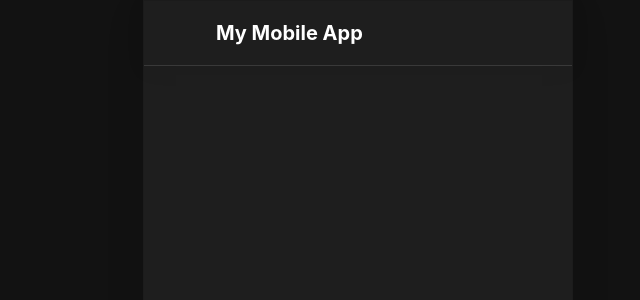
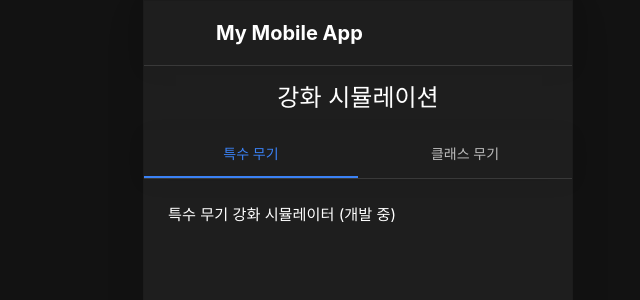
Before and after one commit to Gimban/reosv-index-mobile, a React (Create React App) app: page /enh_sim in a window 1280 px wide. Before the commit this address had no page. Shown: the top 300 px of the page, without its empty margins (282-922 px from the left). Built offline with nearby package versions, Linux system fonts and the light colour scheme; some icons are missing.

Commit message:
- 강화 시뮬레이터 기반 구현 - 시트 데이터 메뉴 비활성화 (주석 처리)

```diff
--- a/src/components/App/App.js
+++ b/src/components/App/App.js
@@ -1,6 +1,6 @@
-import React, { useState, useEffect } from "react";
+import React, { useState } from "react";
 import { Box, Paper } from "@mui/material";
-import { Routes, Route, useLocation, useNavigate } from "react-router-dom";
+import { Routes, Route, useNavigate } from "react-router-dom";
 import { CacheProvider } from "../../contexts/CacheContext";
 import { ThemeContextProvider } from "../../contexts/ThemeContext";
 import Header from "../Header";
@@ -11,13 +11,14 @@ import Weapons from "../Weapons";
 import WeaponDetail from "../WeaponDetail";
 import Class from "../Class";
 import ClassDetail from "../ClassDetail";
+import EnhSim from "../EnhSim";
 import SideDrawer from "../SideDrawer"; // SideDrawer import
 import * as styles from "./App.styles";
 
 export default function App() {
   // const [tab, setTab] = useState(0);
   const [isDrawerOpen, setIsDrawerOpen] = useState(false); // Drawer 상태 추가
-  const location = useLocation();
+  // const location = useLocation();
   const navigate = useNavigate();
 
   /*
@@ -87,6 +88,7 @@ export default function App() {
               <Route path="class" element={<Class />} />
               <Route path="weapons/:weaponName" element={<WeaponDetail />} />
               <Route path="classes/:className" element={<ClassDetail />} />
+              <Route path="/enh_sim" element={<EnhSim />} />
               <Route
                 path="/search"
                 element={
--- /dev/null
+++ b/src/components/EnhSim/ClassWeapon/ClassWeapon.js
@@ -0,0 +1,5 @@
+import React from "react";
+
+export default function ClassWeapon() {
+  return <div>클래스 무기 강화 시뮬레이터 (개발 중)</div>;
+}
--- /dev/null
+++ b/src/components/EnhSim/ClassWeapon/index.js
@@ -0,0 +1 @@
+export { default } from "./ClassWeapon";
--- /dev/null
+++ b/src/components/EnhSim/EnhSim.js
@@ -0,0 +1,58 @@
+import React, { useState } from "react";
+import { Box, Typography, Container, AppBar, Tabs, Tab } from "@mui/material";
+import SpecialWeapon from "./SpecialWeapon";
+import ClassWeapon from "./ClassWeapon";
+
+function TabPanel(props) {
+  const { children, value, index, ...other } = props;
+
+  return (
+    <div
+      role="tabpanel"
+      hidden={value !== index}
+      id={`enh-sim-tabpanel-${index}`}
+      aria-labelledby={`enh-sim-tab-${index}`}
+      {...other}
+    >
+      {value === index && (
+        <Box sx={{ p: 3 }}>
+          <Typography component="div">{children}</Typography>
+        </Box>
+      )}
+    </div>
+  );
+}
+
+export default function EnhSim() {
+  const [value, setValue] = useState(0);
+
+  const handleChange = (event, newValue) => {
+    setValue(newValue);
+  };
+
+  return (
+    <>
+      <Container>
+        <Box sx={{ my: 2, textAlign: "center" }}>
+          <Typography variant="h5" component="h1" gutterBottom>
+            강화 시뮬레이션
+          </Typography>
+        </Box>
+      </Container>
+      <Box sx={{ width: "100%" }}>
+        <AppBar position="static">
+          <Tabs value={value} onChange={handleChange} variant="fullWidth">
+            <Tab label="특수 무기" />
+            <Tab label="클래스 무기" />
+          </Tabs>
+        </AppBar>
+        <TabPanel value={value} index={0}>
+          <SpecialWeapon />
+        </TabPanel>
+        <TabPanel value={value} index={1}>
+          <ClassWeapon />
+        </TabPanel>
+      </Box>
+    </>
+  );
+}
--- /dev/null
+++ b/src/components/EnhSim/SpecialWeapon/SpecialWeapon.js
@@ -0,0 +1,5 @@
+import React from "react";
+
+export default function SpecialWeapon() {
+  return <div>특수 무기 강화 시뮬레이터 (개발 중)</div>;
+}
--- /dev/null
+++ b/src/components/EnhSim/SpecialWeapon/index.js
@@ -0,0 +1 @@
+export { default } from "./SpecialWeapon";
--- /dev/null
+++ b/src/components/EnhSim/index.js
@@ -0,0 +1 @@
+export { default } from "./EnhSim";
--- a/src/components/MainContent/MainContent.js
+++ b/src/components/MainContent/MainContent.js
@@ -1,5 +1,5 @@
-import React from "react";
-import { Link as RouterLink } from "react-router-dom";
+// import React from "react";
+// import { Link as RouterLink } from "react-router-dom";
 import { Box, Button, Container, Paper, Typography } from "@mui/material";
 import * as styles from "./MainContent.styles";
 
@@ -10,14 +10,14 @@ export default function MainContent() {
     <Box component="main" sx={styles.main}>
       <Container sx={styles.container}>
         {/* 구글 시트 데이터 페이지로 이동하는 버튼 추가 */}
-        <Button
+        {/* <Button
           component={RouterLink}
           to="/sheet"
           variant="contained"
           sx={{ mb: 4 }}
         >
           시트 데이터 보러가기
-        </Button>
+        </Button> */}
         <Typography variant="h5" sx={styles.heading}>
           Mobile List Cards
         </Typography>
--- a/src/components/SideDrawer/SideDrawer.js
+++ b/src/components/SideDrawer/SideDrawer.js
@@ -12,6 +12,7 @@ import {
 import HomeIcon from "@mui/icons-material/Home";
 import ArticleIcon from "@mui/icons-material/Article";
 import HardwareIcon from "@mui/icons-material/Hardware";
+import CalculateIcon from "@mui/icons-material/Calculate";
 import Brightness4Icon from "@mui/icons-material/Brightness4";
 import Brightness7Icon from "@mui/icons-material/Brightness7";
 import * as styles from "./SideDrawer.styles";
@@ -19,7 +20,8 @@ import { ThemeContext } from "../../contexts/ThemeContext";
 
 const menuItems = [
   { text: "Home", icon: <HomeIcon />, path: "/" },
-  { text: "Sheet Data", icon: <ArticleIcon />, path: "/sheet" },
+  // { text: "Sheet Data", icon: <ArticleIcon />, path: "/sheet" },
+  { text: "Enh_Sim", icon: <CalculateIcon />, path: "/enh_sim" },
   { text: "Weapons", icon: <HardwareIcon />, path: "/weapons" },
   { text: "Class", icon: <ArticleIcon />, path: "/class" },
 ];
```
Also changed, not shown: src/components/EnhSim/EnhSim.styles.js (added), src/components/SideDrawer/index.js (line endings or trailing spaces).
